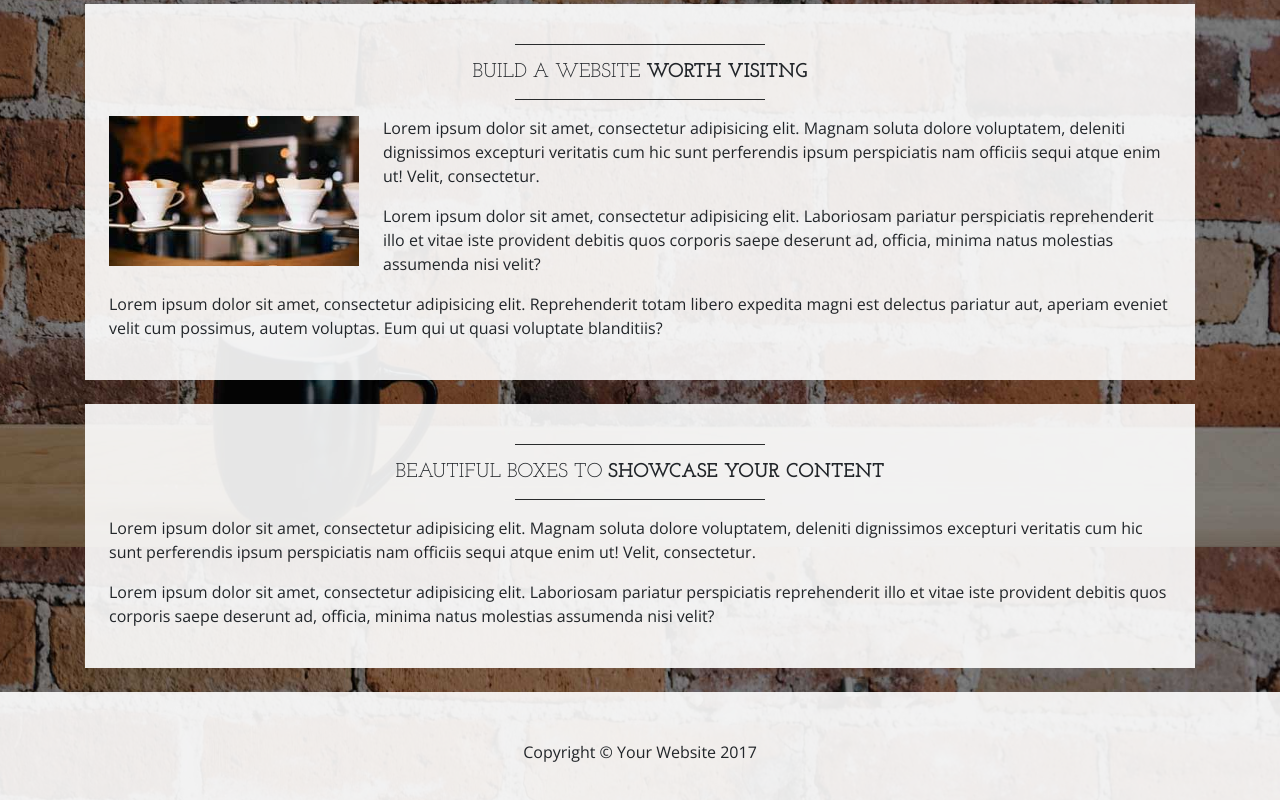
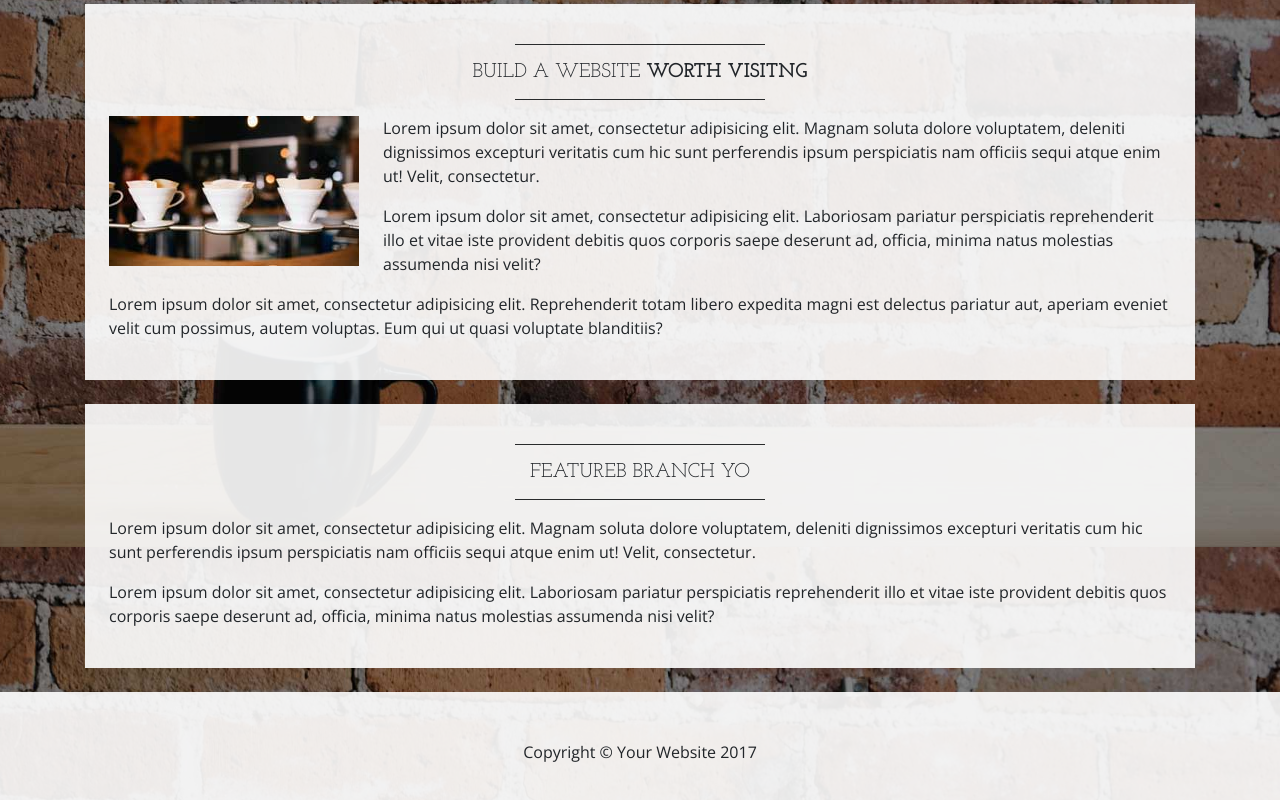
Before and after one commit to JasonDuquain/learnable-git-course, a website: page index.html in a window 1280 px wide. Shown: the part 1053-1853 px from the top of the page. Drawn offline with nearby package versions, Linux system fonts and the light colour scheme.

Commit message:
initial commit on feautureB

```diff
--- a/index.html
+++ b/index.html
@@ -121,8 +121,7 @@
 
       <div class="bg-faded p-4 my-4">
         <hr class="divider">
-        <h2 class="text-center text-lg text-uppercase my-0">Beautiful boxes to
-          <strong>showcase your content</strong>
+        <h2 class="text-center text-lg text-uppercase my-0">featureB branch yo
         </h2>
         <hr class="divider">
         <p>Lorem ipsum dolor sit amet, consectetur adipisicing elit. Magnam soluta dolore voluptatem, deleniti dignissimos excepturi veritatis cum hic sunt perferendis ipsum perspiciatis nam officiis sequi atque enim ut! Velit, consectetur.</p>
```
